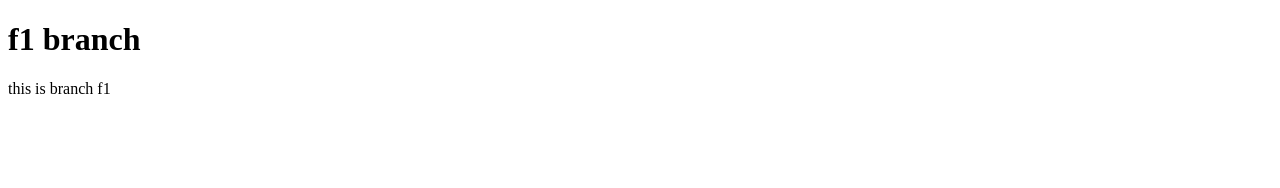
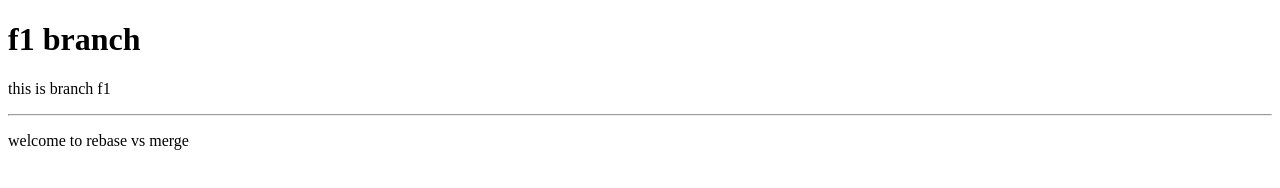
Before and after one commit to ayoub-oufqir/rebase-VS-merge, a plain HTML site: page index.html in a window 1280 px wide. Drawn offline with Linux system fonts and the light colour scheme.

Commit message:
added hr and p to f1

```diff
--- a/index.html
+++ b/index.html
@@ -9,5 +9,7 @@
 <body>
     <h1>f1 branch</h1>
     <p>this is branch f1</p>
+    <hr>
+    <p>welcome to rebase vs merge</p>
 </body>
 </html>
```
